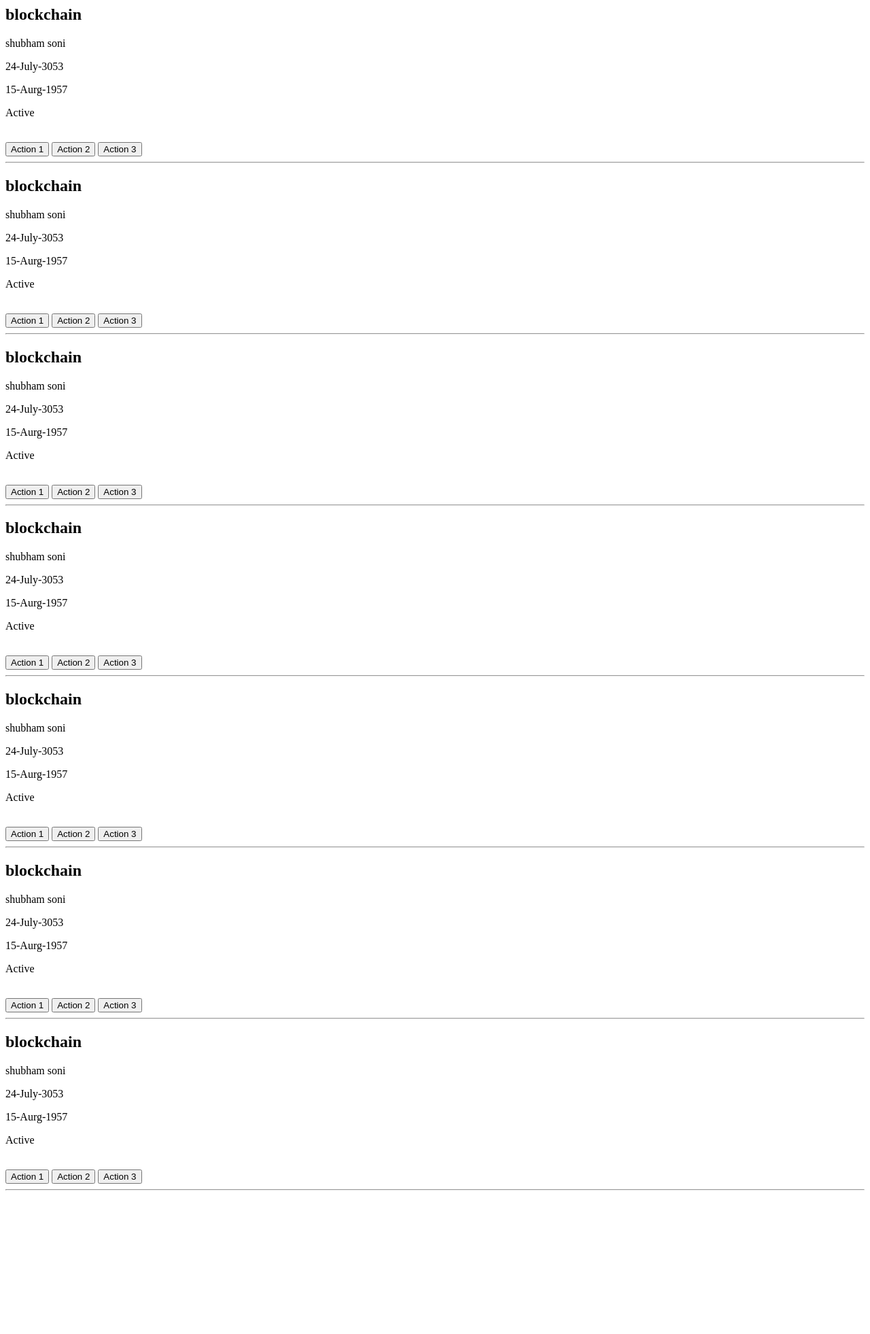
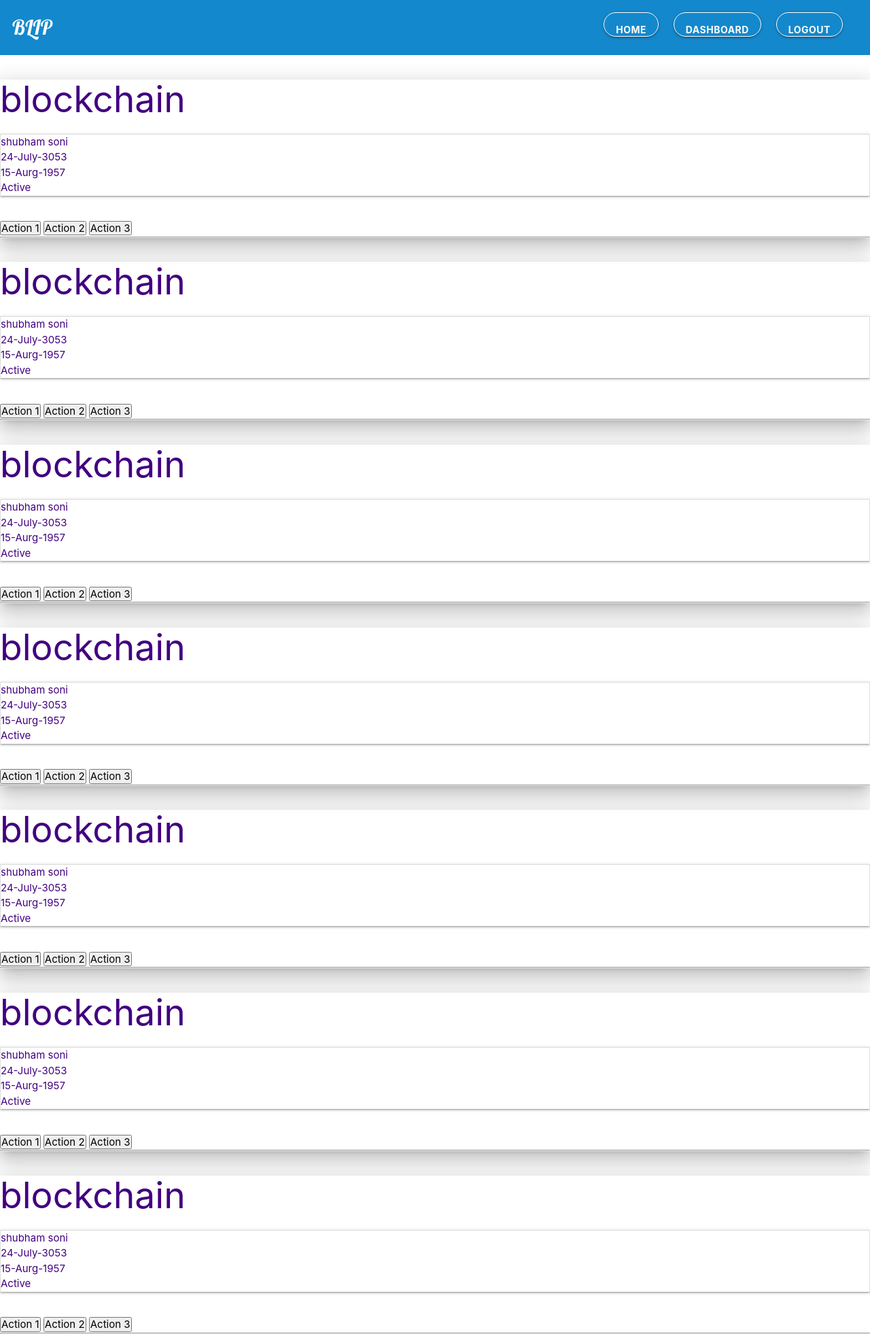
Before and after one commit to online-ssoni/blip, a Django app: page /profile_dashboard/ in a window 1280 px wide. Shown: the whole page at 68% size. Before the commit the page ends 1751 px from the top, so only its background shows below. Run offline with Django 3.2, Linux system fonts and the light colour scheme; the visitor is signed in with stand-in values (Sample User, id 1); some libraries are stand-ins or nearby versions.

Commit message:
Changes to dashboard.html

```diff
--- a/blip_master/blip_master/settings.py
+++ b/blip_master/blip_master/settings.py
@@ -89,10 +89,10 @@ DATABASES = {
     'default': {
         'ENGINE': 'django.db.backends.mysql',
         'NAME': 'blip_master',
-        'HOST': '127.0.0.1',
+        'HOST': 'localhost',
         'PORT': '3306',
         'USER': 'root',
-        'PASSWORD': '',
+        'PASSWORD': 'sql',
     }
 }
 
--- a/blip_master/templates/profile/dashboard.html
+++ b/blip_master/templates/profile/dashboard.html
@@ -1,11 +1,41 @@
+{% load static %}
+<!doctype html>
+<html>
+    <head>
+        <title>Blip - Dashboard</title>
+        <meta charset="utf-8" />
+        <meta http-equiv="X-UA-Compatible" content="IE=edge">
+        <meta name="viewport" content="width=device-width, initial-scale=1">
+        <!--Import Google Icon Font-->
+        <link href="https://fonts.googleapis.com/icon?family=Material+Icons" rel="stylesheet">
+        <!-- Compiled and minified CSS -->
+        <link rel="stylesheet" href="https://cdnjs.cloudflare.com/ajax/libs/materialize/1.0.0/css/materialize.min.css">
+        <link rel="stylesheet" type="text/css" href=" {% static 'css/profile.css' %}">
 
+    </head>
+    <body>
+        <header>
+                <ul class="nav">
+                    <li class="logo"><a href="{% url 'blip-home' %}">BLIP</a></li>
+                    <li class="navbar">
+                        <ul>
+                            <li class="btn"><a href="{% url 'blip-home' %}">Home</a></li>
+                            <li class="btn"><a href="{% url 'profile_dashboard' %}">Dashboard</a></li>
+                            <li class="btn"><a href="{% url 'logout' %}">Logout</a></li>
+                        </ul>
+                    </li>
+                </ul>
+            </header>
         {% for event in events %}
-<div>
+            <div class="z-depth-4">
                 <h2>{{event.name}}</h2>
-    <p>{{ event.host }}</p>
+                <ul class="collapsible">
+                    <li>
+                        <p>{{ event.host }}</p></li>
                     <p>{{ event.start_time }}</p>
                     <p>{{ event.created_at }}</p>
                     <p>{{ event.active }}</p>
+                </ul>
                 <br>
                 <button>Action 1</button>
                 <button>Action 2</button>
@@ -13,3 +43,7 @@
             </div>
             <hr>
         {% endfor %}
+        <!-- Compiled and minified JavaScript -->
+        <script src="https://cdnjs.cloudflare.com/ajax/libs/materialize/1.0.0/js/materialize.min.js"></script>
+    </body>
+</html>
```
Also changed, not shown: 1 other file. Lines whose indentation alone changed are shown as unchanged.
